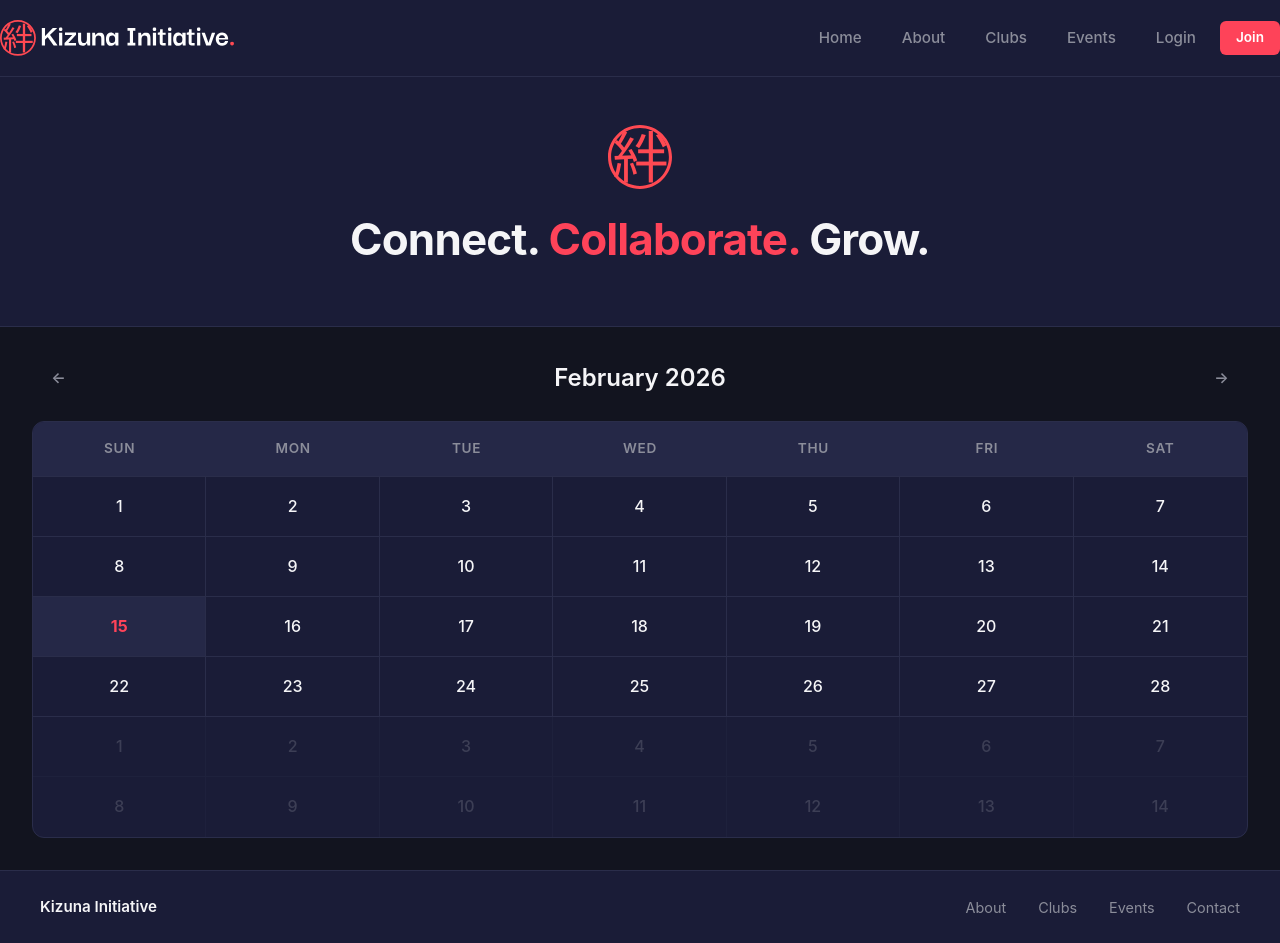
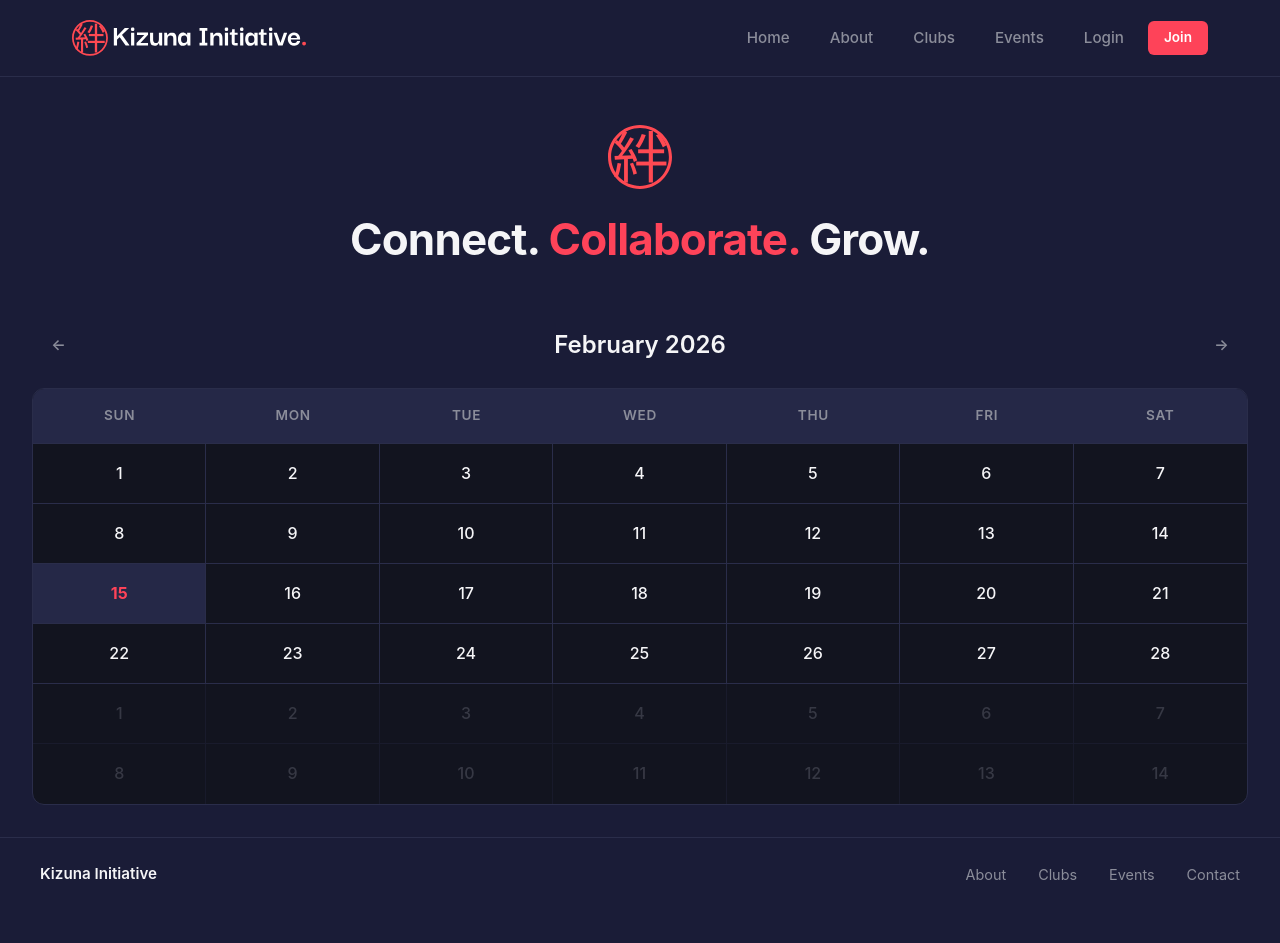
Before and after one commit to nitrimandylis/kizuna, a Flask app: page / in a window 1280 px wide. After the commit the page ends 880 px from the top, so only its background shows below. Run offline with Flask 3, Linux system fonts and the light colour scheme; data that the repository does not hold is empty.

Commit message:
Fix navbar and homepage spacing
- Add max-width and padding to nav-container for proper outside spacing
- Unify homepage background with calendar (bg-elevated)
- Calendar inner cells use bg for contrast

```diff
--- a/static/css/style.css
+++ b/static/css/style.css
@@ -84,6 +84,9 @@ ul {
 }
 
 .nav-container {
+    max-width: 1200px;
+    margin: 0 auto;
+    padding: 0 2rem;
     display: flex;
     justify-content: space-between;
     align-items: center;
@@ -208,13 +211,12 @@ ul {
     display: flex;
     flex-direction: column;
     min-height: calc(100vh - 60px);
+    background: var(--bg-elevated);
 }
 
 /* HERO SECTION */
 
 .hero-section {
-    background: var(--bg-elevated);
-    border-bottom: 1px solid var(--border);
     padding: 3rem 2rem;
     text-align: center;
 }
@@ -252,7 +254,7 @@ ul {
 
 .calendar-section {
     flex: 1;
-    padding: 2rem;
+    padding: 0 2rem 2rem;
     display: flex;
     flex-direction: column;
 }
@@ -271,7 +273,7 @@ ul {
 
 .calendar {
     flex: 1;
-    background: var(--bg-elevated);
+    background: var(--bg);
     border: 1px solid var(--border);
     border-radius: 12px;
     overflow: hidden;
@@ -336,7 +338,6 @@ ul {
 
 .calendar-day.today {
     background: var(--navy-light);
-    border-radius: 0;
 }
 
 .calendar-day-number {
@@ -371,6 +372,7 @@ ul {
 .page-header {
     padding: 3rem 2rem 2rem;
     border-bottom: 1px solid var(--border);
+    background: var(--bg-elevated);
 }
 
 .page-header h1 {
@@ -520,12 +522,13 @@ ul {
     align-items: center;
     justify-content: center;
     padding: 2rem;
+    background: var(--bg-elevated);
 }
 
 .auth-card {
     width: 100%;
     max-width: 400px;
-    background: var(--bg-elevated);
+    background: var(--bg);
     border: 1px solid var(--border);
     border-radius: 12px;
     padding: 2.5rem;
@@ -570,7 +573,7 @@ ul {
     padding: 0.75rem 1rem;
     font-family: inherit;
     font-size: 1rem;
-    background: var(--bg);
+    background: var(--bg-elevated);
     border: 1px solid var(--border);
     border-radius: 6px;
     color: var(--text);
@@ -651,7 +654,7 @@ ul {
     grid-template-columns: repeat(3, 1fr);
     gap: 1.5rem;
     padding: 2rem;
-    background: var(--bg-elevated);
+    background: var(--bg);
     border-radius: 12px;
     border: 1px solid var(--border);
 }
@@ -791,7 +794,7 @@ ul {
     }
 
     .calendar-section {
-        padding: 1rem;
+        padding: 0 1rem 1rem;
     }
 
     .calendar-weekdays div {
```
